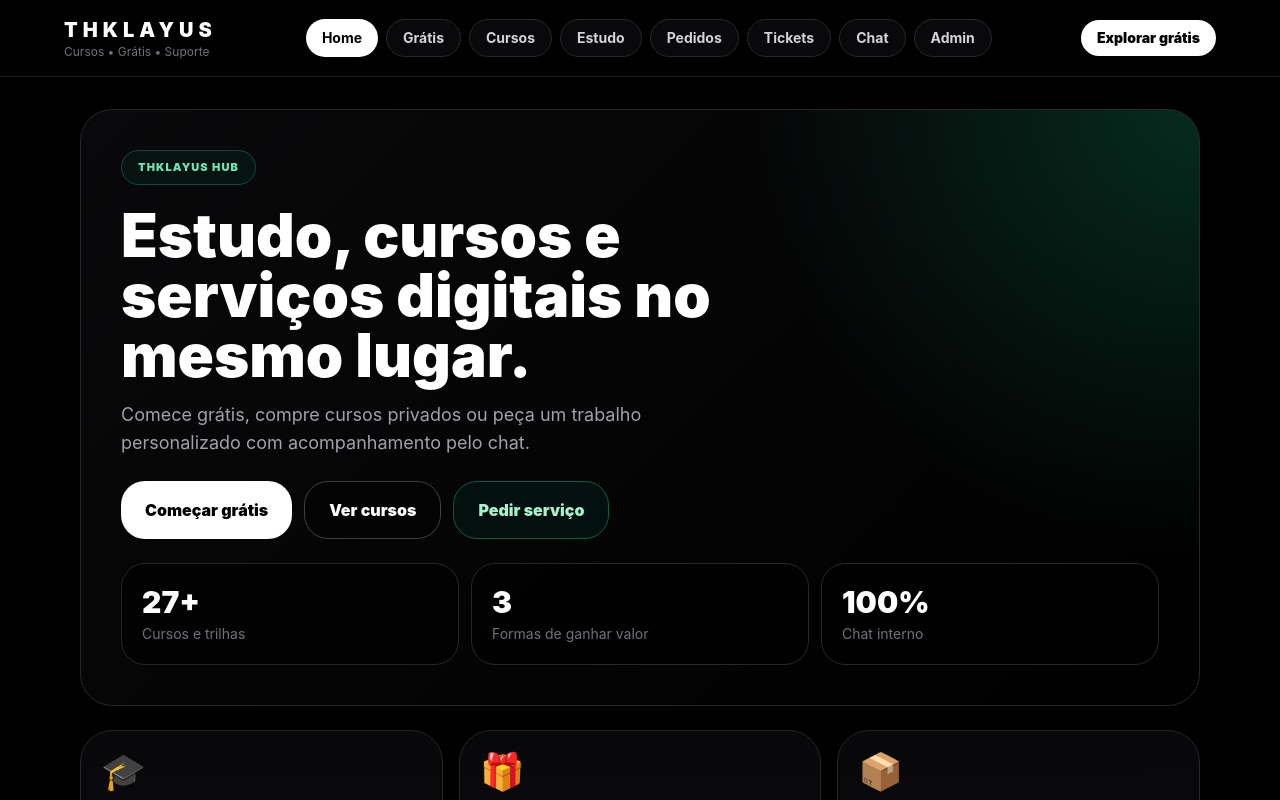
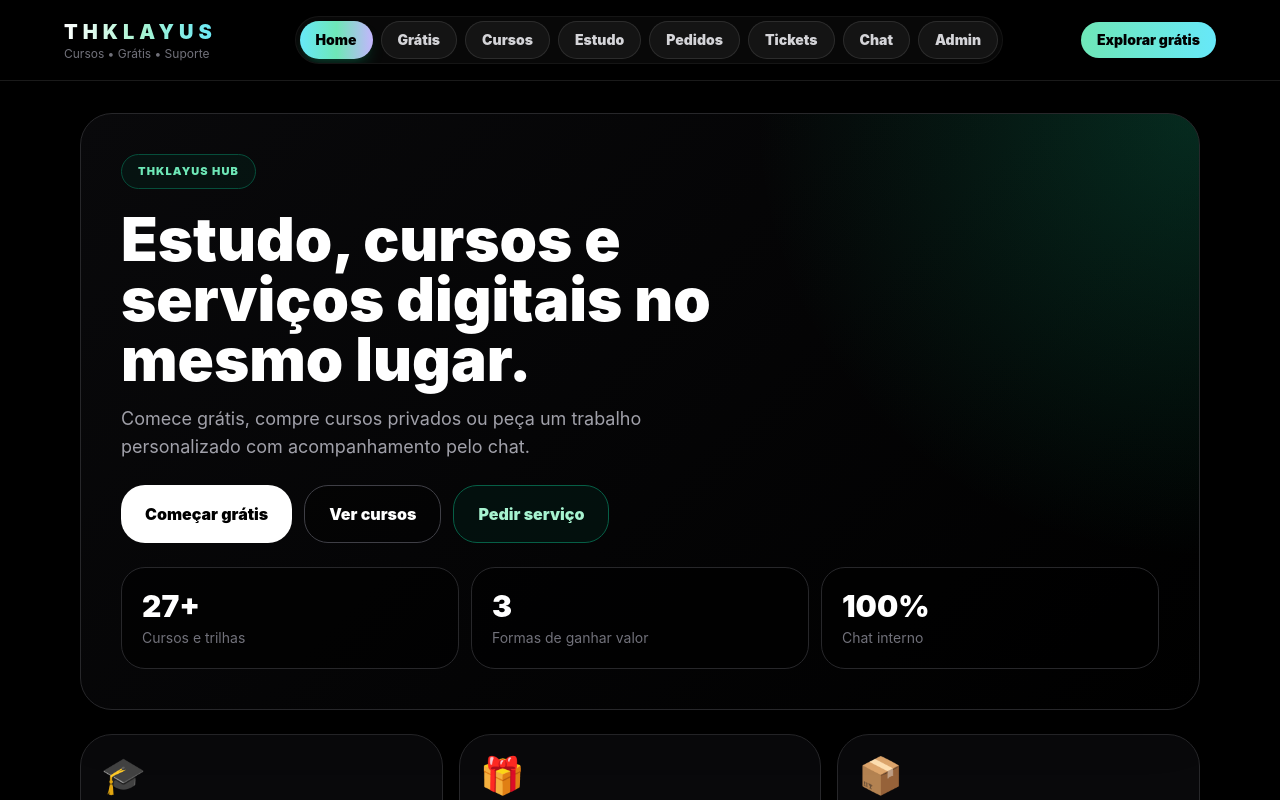
Before and after one commit to thiagodouglas19t-lang/Thklayus-hub, a React (Vite) app: page / in a window 1280 px wide. Shown: the top 800 px of the page. Built offline with nearby package versions, Linux system fonts and the light colour scheme.

Commit message:
Adiciona identidade visual colorida na navbar

```diff
--- a/src/components/Navbar.tsx
+++ b/src/components/Navbar.tsx
@@ -20,10 +20,10 @@ export default function Navbar({ page, setPage, userEmail, onLogout }: NavbarPro
     return (
       <button
         onClick={() => setPage(value)}
-        className={`whitespace-nowrap rounded-full px-4 py-2 text-sm font-bold transition ${
+        className={`whitespace-nowrap rounded-full px-4 py-2 text-sm font-black transition active:scale-95 ${
           page === value
-            ? "bg-white text-black"
-            : "border border-zinc-800 bg-zinc-950 text-zinc-300 hover:border-zinc-600"
+            ? "bg-gradient-to-r from-cyan-300 via-emerald-300 to-violet-300 text-black shadow-lg shadow-emerald-500/20"
+            : "border border-white/10 bg-white/5 text-zinc-300 hover:border-emerald-400/60 hover:bg-emerald-400/10"
         }`}
       >
         {label}
@@ -32,14 +32,14 @@ export default function Navbar({ page, setPage, userEmail, onLogout }: NavbarPro
   }
 
   return (
-    <header className="sticky top-0 z-50 border-b border-zinc-900 bg-black/90 px-4 py-4 backdrop-blur">
+    <header className="sticky top-0 z-50 border-b border-white/10 bg-black/75 px-4 py-4 backdrop-blur-2xl">
       <div className="mx-auto flex max-w-6xl items-center justify-between gap-4">
         <button onClick={() => setPage("home")} className="text-left">
-          <h1 className="text-xl font-black tracking-[0.25em]">THKLAYUS</h1>
+          <h1 className="bg-gradient-to-r from-white via-emerald-200 to-cyan-300 bg-clip-text text-xl font-black tracking-[0.25em] text-transparent">THKLAYUS</h1>
           <p className="text-xs text-zinc-500">Cursos • Grátis • Suporte</p>
         </button>
 
-        <nav className="flex gap-2 overflow-x-auto">
+        <nav className="flex gap-2 overflow-x-auto rounded-full border border-white/5 bg-white/[0.03] p-1">
           {Item("Home", "home")}
           {Item("Grátis", "gratis")}
           {Item("Cursos", "cursos")}
@@ -53,16 +53,13 @@ export default function Navbar({ page, setPage, userEmail, onLogout }: NavbarPro
         <div className="hidden md:flex items-center gap-3">
           {userEmail ? (
             <>
-              <span className="text-xs text-zinc-500">{userEmail}</span>
-              <button onClick={onLogout} className="rounded-full border border-zinc-800 px-4 py-2 text-sm font-bold text-zinc-300">
+              <span className="max-w-40 truncate text-xs text-zinc-500">{userEmail}</span>
+              <button onClick={onLogout} className="rounded-full border border-white/10 bg-white/5 px-4 py-2 text-sm font-bold text-zinc-300">
                 Sair
               </button>
             </>
           ) : (
-            <button
-              onClick={() => setPage("gratis")}
-              className="rounded-full bg-white px-4 py-2 text-sm font-black text-black"
-            >
+            <button onClick={() => setPage("gratis")} className="rounded-full bg-gradient-to-r from-emerald-300 to-cyan-300 px-4 py-2 text-sm font-black text-black">
               Explorar grátis
             </button>
           )}
```
